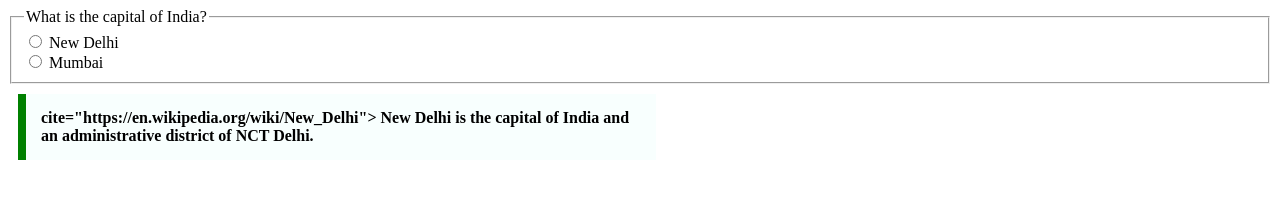
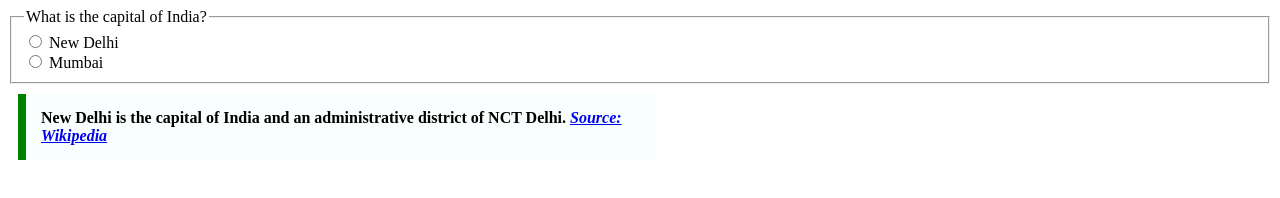
Before and after one commit to acciojob/trivia-shweta8814, a website: page main.html in a window 1280 px wide. Drawn offline with Linux system fonts and the light colour scheme.

Commit message:
created a submission

```diff
--- a/main.html
+++ b/main.html
@@ -32,8 +32,8 @@
 
     <!-- Quotation -->
     <blockquote>
-		cite="https://en.wikipedia.org/wiki/New_Delhi">
-        New Delhi is the capital of India and an administrative district of NCT Delhi.
+      New Delhi is the capital of India and an administrative district of NCT Delhi.
+      <cite><a href="https://en.wikipedia.org/wiki/New_Delhi" target="_blank">Source: Wikipedia</a></cite>
     </blockquote>
 
 </body>
```
